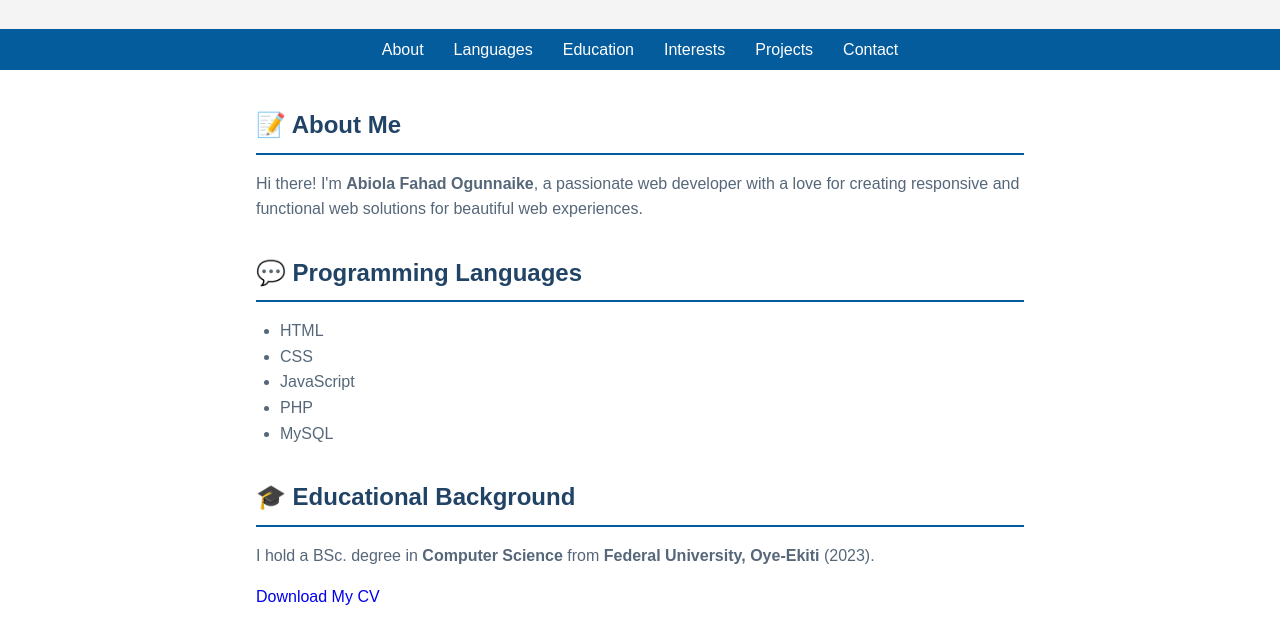
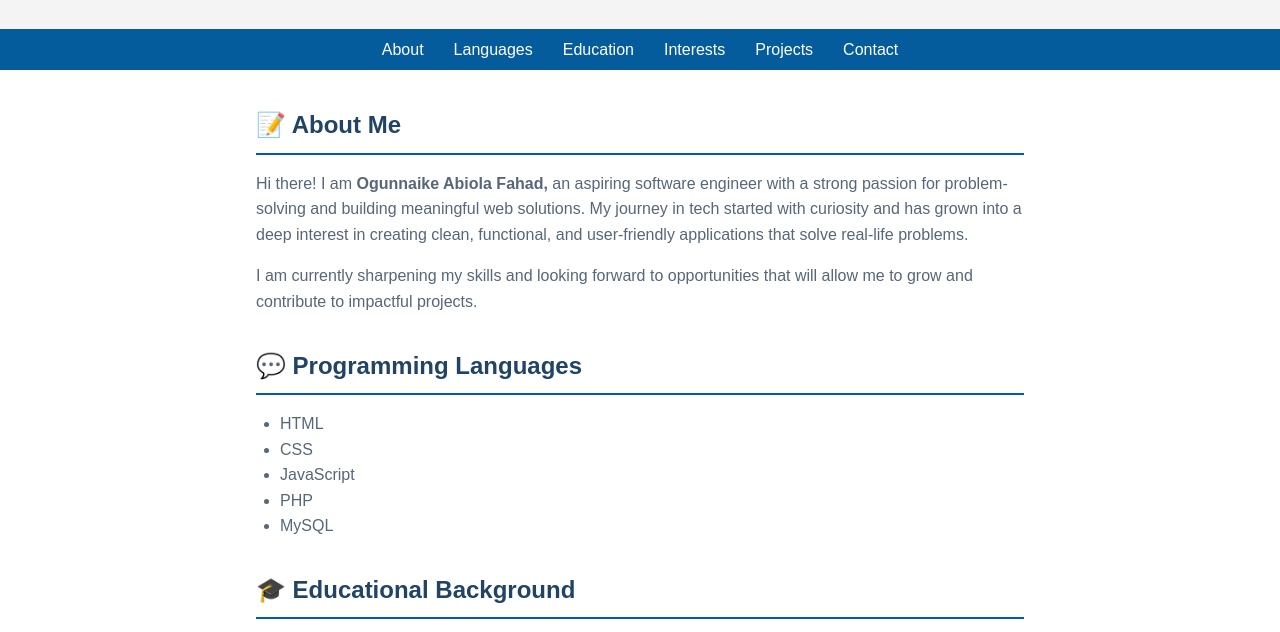
Before and after one commit to Fahd-O/PLPJuly2025Cohort-Hackathon1, a plain HTML site: page index.html in a window 1280 px wide. Shown: the part 120-752 px from the top of the page. Drawn offline with Linux system fonts and the light colour scheme.

Commit message:
The finishing touches: revamp about section

```diff
--- a/index.html
+++ b/index.html
@@ -25,7 +25,10 @@
         <section id="about">
             <h2>📝 About Me</h2>
             <p>
-                Hi there! I'm <strong>Abiola Fahad Ogunnaike</strong>, a passionate web developer with a love for creating responsive and functional web solutions for beautiful web experiences.
+                Hi there! I am <strong>Ogunnaike Abiola Fahad,</strong> an aspiring software engineer with a strong passion for problem-solving and building meaningful web solutions. My journey in tech started with curiosity and has grown into a deep interest in creating clean, functional, and user-friendly applications that solve real-life problems.
+            </p>
+            <p>
+                I am currently sharpening my skills and looking forward to opportunities that will allow me to grow and contribute to impactful projects.
             </p>
         </section>
 
```
